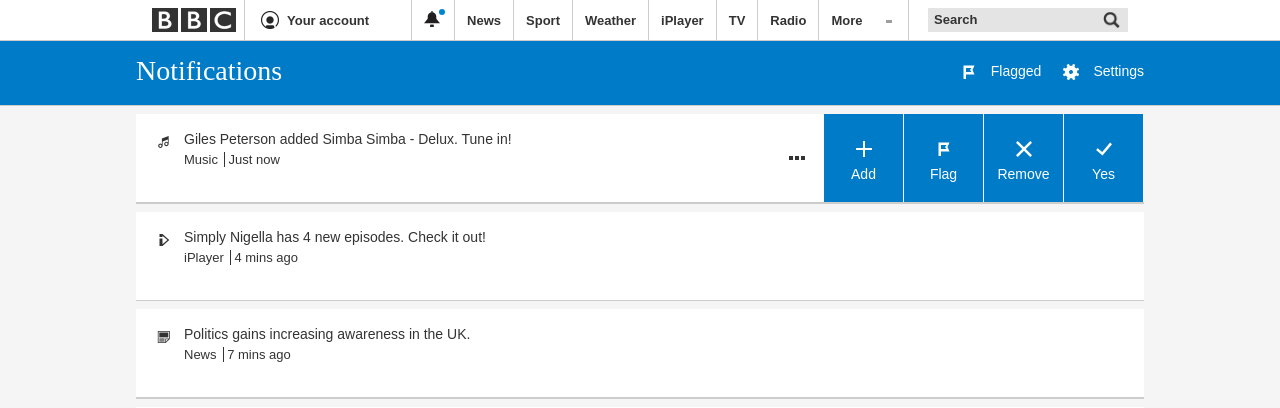
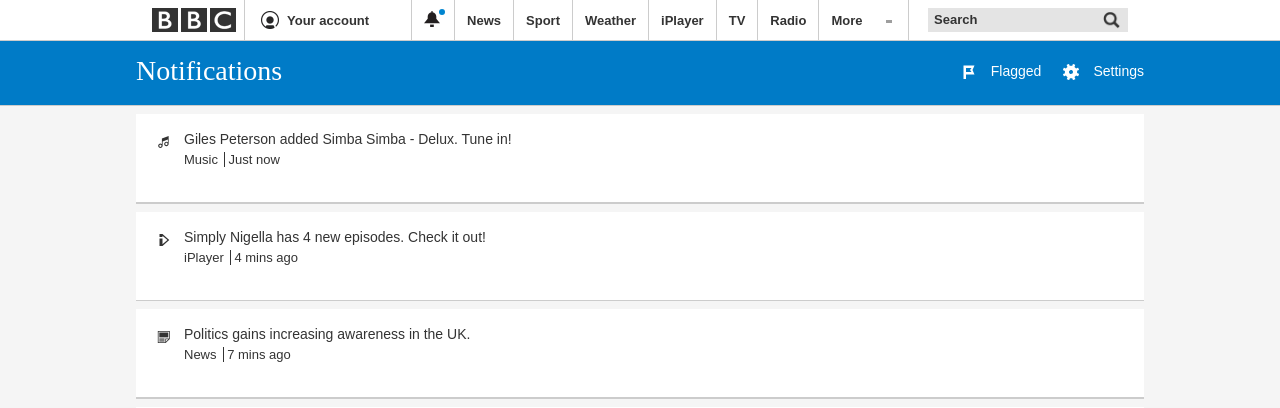
Before and after one commit to sarasalsinhabbc/notifications, a PHP site: page /lounge.php in a window 1280 px wide. Shown: the top 408 px of the page. Run offline with PHP 8.4, Linux system fonts and the light colour scheme; some libraries are stand-ins or nearby versions; grey boxes are pictures that could not be loaded.

Commit message:
Actions fix

```diff
--- a/notifications.php
+++ b/notifications.php
@@ -8,7 +8,7 @@
 
         <li class="singleNotif animated">
 
-            <ul class="moreActions threeActionsx">
+            <ul class="moreActions threeActions">
                 <li class="more action openActions">
                     <img src="imgs/more.svg" alt="More">
                 </li>
```
